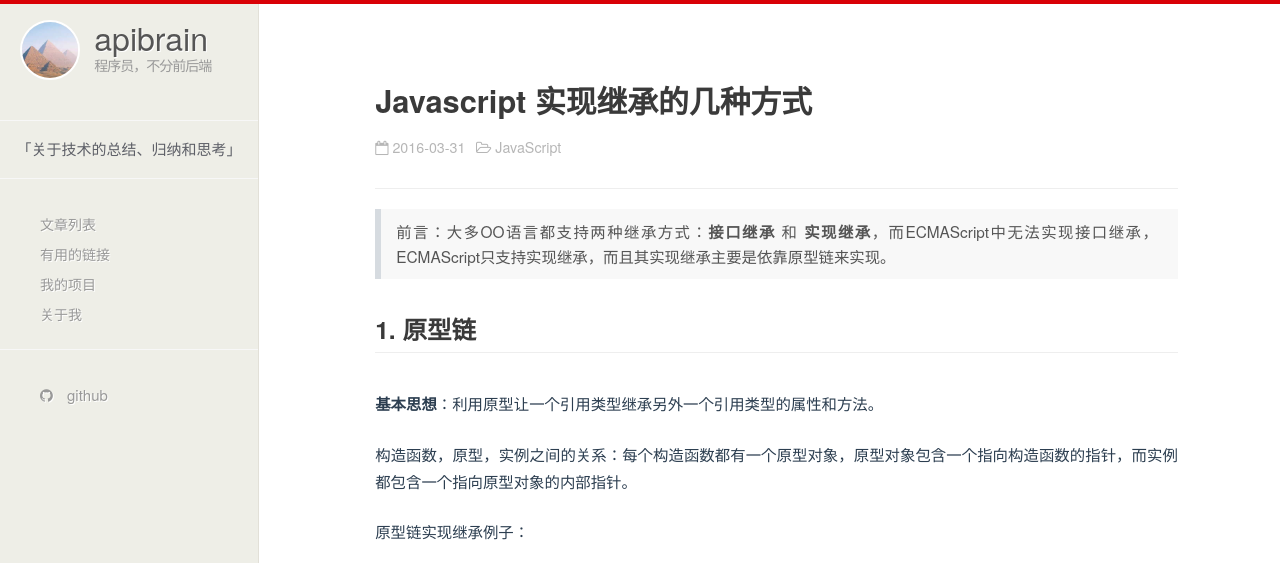
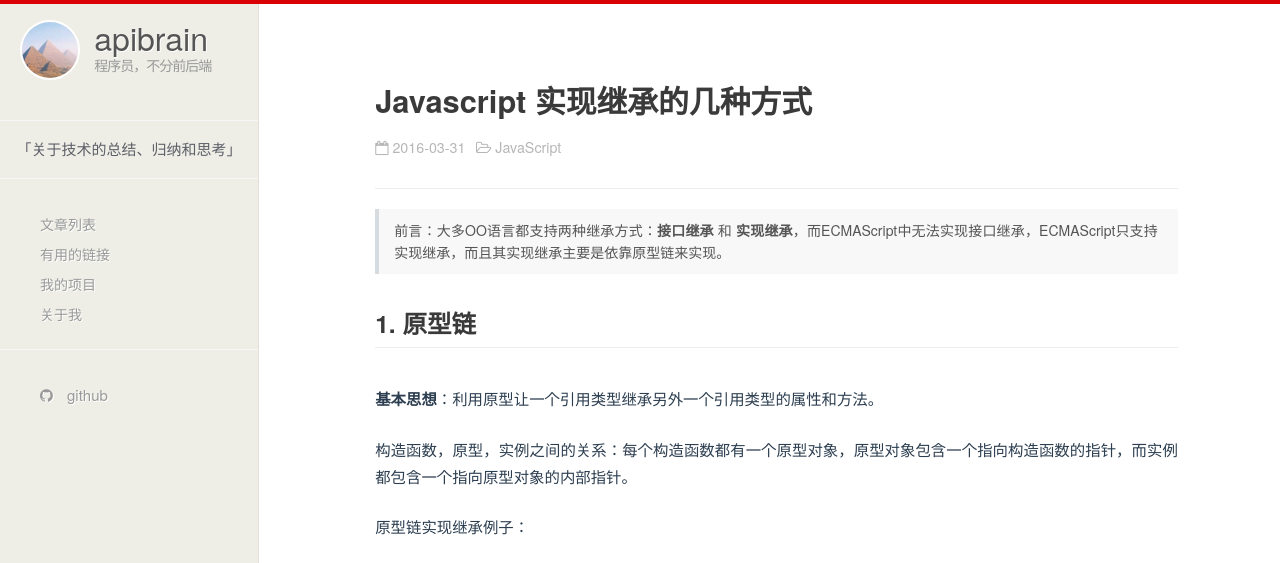
Before and after one commit to apibrain/apibrain.github.io, a Jekyll site: the page built from _posts/2016-03-31-javascript-apply-object-oriented-extends.md, in a window 1280 px wide and 1400 px high. Shown: the top 563 px of the window. Built offline with Jekyll 4.4.1, drawn with Linux system fonts in a browser that asks for light colours; grey boxes are pictures that could not be loaded.

Commit message:
代码高亮换成了solarized-light

```diff
--- a/_includes/header.html
+++ b/_includes/header.html
@@ -5,7 +5,7 @@
 <link href="{{ site.baseurl }}/css/bootstrap.min.css" rel="stylesheet">
 <link href="{{ site.baseurl }}/css/hc.css" rel="stylesheet">
 <link href="{{ site.baseurl }}/css/font-awesome.min.css" rel="stylesheet">
-<link href="{{ site.baseurl }}/css/highlight/styles/zenburn.css" rel="stylesheet">
+<link href="{{ site.baseurl }}/css/highlight/styles/solarized-light.css" rel="stylesheet">
 <link rel="shortcut icon" sizes="16x16 24x24 32x32 48x48 64x64" href="{{ site.url }}/favicon.ico">
 <!-- HTML5 shim, for IE6-8 support of HTML5 elements -->
 <!--[if lt IE 9]>
--- a/css/hc.css
+++ b/css/hc.css
@@ -229,7 +229,7 @@
 
 blockquote
 {
-  border-left:6px solid #D6DBE0;
+  border-left:4px solid #D6DBE0;
   background-color: #f8f8f8;
   padding-left:15px;
   font-size: 1em;
@@ -240,6 +240,10 @@
 blockquote p {
   margin-bottom: 1em;
   line-height: 1.6em;
+  font-weight: normal;
+}
+.post blockquote p {
+  font-size: 1em;
 }
 
 div.highlighter-rouge {
@@ -248,15 +252,15 @@
   margin-bottom: 2.4em;
 }
 .highlight {
-  background-color: transparent!important;
+  background: url(https://sf-static.b0.upaiyun.com/v-579b24f3/global/img/blueprint.png) repeat #f7f7f7;
+  background-size: 30px 30px;
   overflow: auto;
 }
 .highlight .hljs {
   padding: 1.5em;
-
-  background-image: url(https://sf-static.b0.upaiyun.com/v-579b24f3/global/img/blueprint.png);
-  background-repeat: repeat;
-  background-size: 30px 30px;
+  background: none;
+  overflow-wrap: normal;
+  white-space: pre;
 
 }
 .highlight table td {
```
